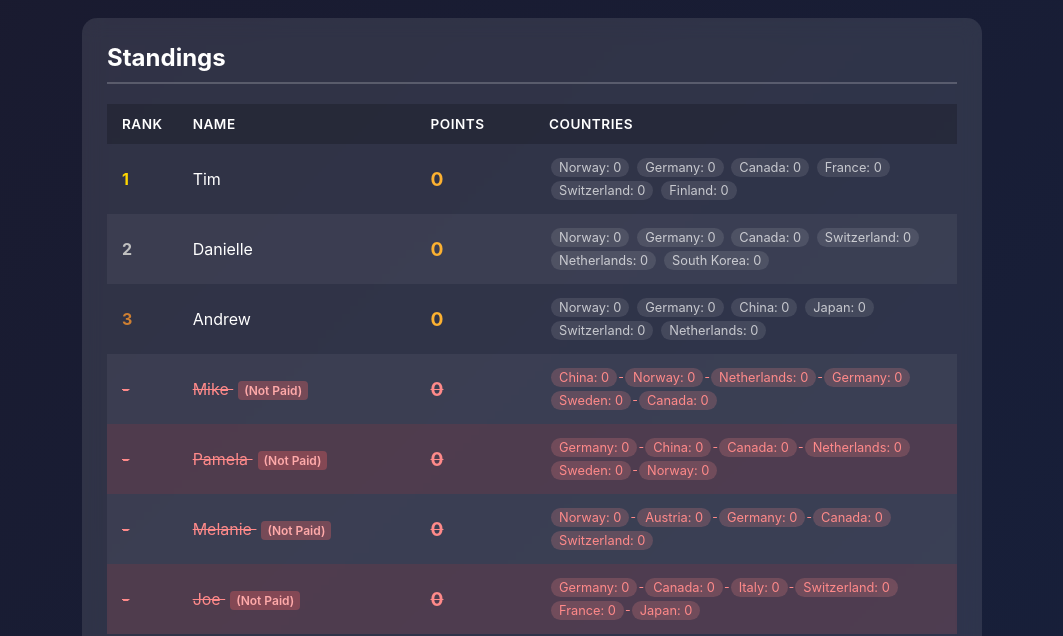
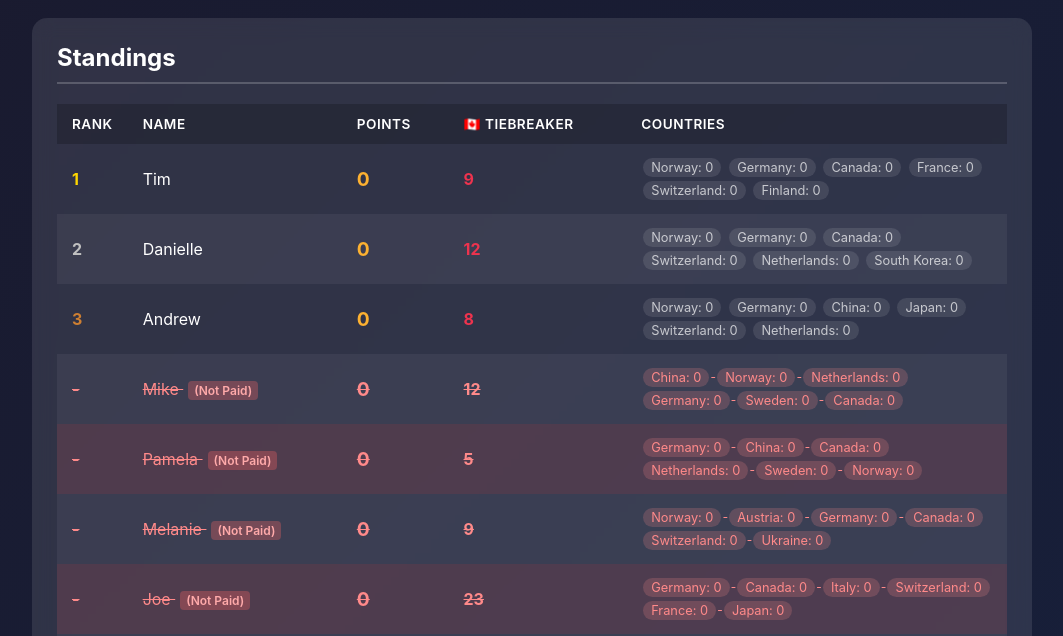
Before and after one commit to tschiappa/2026_IEP_Olympics, a plain HTML site: page index.html in a window 1280 px wide. Shown: the part 191-827 px from the top of the page, without its empty margins (108-1171 px from the left). Drawn offline with Linux system fonts and the light colour scheme.

Commit message:
Add tiebreaker column and limit to 6 countries
- Display tiebreaker with Canadian flag in leaderboard
- Limit country picks to 6 per participant
- Update picks and payments data
- Add tiebreaker styling (red, centered)

Co-Authored-By: Claude Opus 4.5 <noreply@anthropic.com>

```diff
--- a/app.js
+++ b/app.js
@@ -59,8 +59,8 @@ function calculateScores(picks, medals, payments) {
         const countries = [];
         let totalPoints = 0;
 
-        // Get all country columns (Country1 through Country7)
-        for (let i = 1; i <= 7; i++) {
+        // Get all country columns (Country1 through Country6)
+        for (let i = 1; i <= 6; i++) {
             const country = pick[`Country${i}`];
             if (country) {
                 const points = countryPoints[country.toLowerCase()] || 0;
@@ -69,10 +69,14 @@ function calculateScores(picks, medals, payments) {
             }
         }
 
+        // Get tiebreaker value
+        const tiebreaker = parseInt(pick.Tiebreaker) || 0;
+
         return {
             name,
             countries,
             totalPoints,
+            tiebreaker,
             paid: paidStatus[name.toLowerCase()] !== false // Default to paid if not in list
         };
     });
@@ -100,6 +104,7 @@ function renderLeaderboard(scores) {
                     <th>Rank</th>
                     <th>Name</th>
                     <th>Points</th>
+                    <th>🇨🇦 Tiebreaker</th>
                     <th>Countries</th>
                 </tr>
             </thead>
@@ -129,6 +134,7 @@ function renderLeaderboard(scores) {
                 <td class="rank ${rankClass}">${rankDisplay}</td>
                 <td>${score.name}${!score.paid ? ' <span class="unpaid-label">(Not Paid)</span>' : ''}</td>
                 <td class="points">${score.totalPoints}</td>
+                <td class="tiebreaker">${score.tiebreaker}</td>
                 <td class="countries-list">${countriesHtml}</td>
             </tr>
         `;
--- a/data/payments.csv
+++ b/data/payments.csv
@@ -6,3 +6,5 @@ Danielle,Yes
 Melanie,No
 Joe,No
 Walton,Yes
+Jeff,No
+Riley,No
--- a/data/picks.csv
+++ b/data/picks.csv
@@ -3,6 +3,8 @@ Mike,China,Norway,Netherlands,Germany,Sweden,Canada,12
 Pamela,Germany,China,Canada,Netherlands,Sweden,Norway,5
 Tim,Norway,Germany,Canada,France,Switzerland,Finland,9
 Danielle,Norway,Germany,Canada,Switzerland,Netherlands,South Korea,12
-Melanie,Norway,Austria,Germany,Canada,Switzerland,,9
+Melanie,Norway,Austria,Germany,Canada,Switzerland,Ukraine,9
 Joe,Germany,Canada,Italy,Switzerland,France,Japan,23
 Andrew,Norway,Germany,China,Japan,Switzerland,Netherlands,8
+Riley,Norway,Germany,Canada,Netherlands,Sweden,China,5
+Jeff,Germany,Norway,Sweden,Italy,France,China,7
--- a/style.css
+++ b/style.css
@@ -54,7 +54,7 @@ h2 {
 
 /* Main content */
 main {
-    max-width: 900px;
+    max-width: 1000px;
     margin: 0 auto;
     display: grid;
     gap: 30px;
@@ -114,6 +114,12 @@ section {
     font-weight: bold;
     font-size: 1.2rem;
     color: #FCB131;
+}
+
+.tiebreaker {
+    font-weight: bold;
+    color: #EE334E;
+    text-align: center;
 }
 
 .countries-list {
@@ -239,6 +245,10 @@ footer p {
     color: #FF8A8A;
 }
 
+.not-paid .tiebreaker {
+    color: #FF8A8A;
+}
+
 .not-paid .countries-list {
     color: #FF8A8A;
 }
```
Also changed, not shown: 1 other file.
